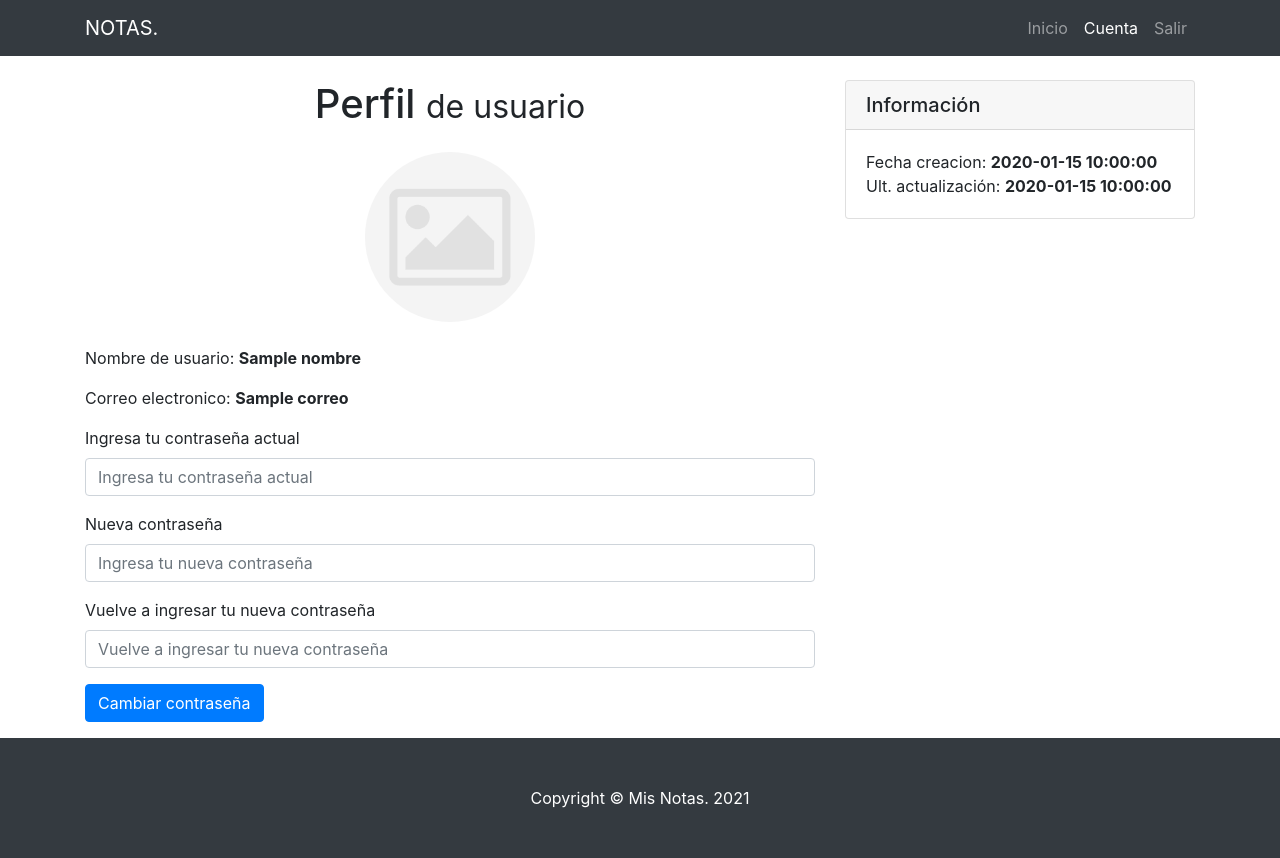
After one commit to danteabrahamdan/notas, a CodeIgniter app: the page made by application/views/account.php in a window 1280 px wide. The commit adds this page. Run offline with CodeIgniter, Linux system fonts and the light colour scheme; tables that the repository leaves empty or names only in its code hold one stand-in row (values such as "Sample post"); the template is opened without the code that fills it: most values are stand-ins (such as "Sample title", 1, 10 or a date in 2020); data that the repository does not hold is empty; some libraries are stand-ins or nearby versions.

Commit message:
Clase 10 Modulo 1

```diff
--- a/application/config/routes.php
+++ b/application/config/routes.php
@@ -5,6 +5,7 @@ defined('BASEPATH') OR exit('No direct script access allowed');
 $route['default_controller'] = 'pages';
 $route['home'] = 'pages';
 $route['recyclebin'] = 'pages/recyclebin';
+$route['account'] = 'pages/account';
 $route['login'] = 'pages/login';
 $route['register'] = 'pages/register';
 $route['404_override'] = 'pages/nopagefound';
@@ -15,3 +16,4 @@ $route['signup'] = 'usuarios/signup';
 $route['signin'] = 'usuarios/login';
 $route['nuevanota'] = 'pages/nuevanota';
 $route['actualizarnota'] = 'pages/actualizarNota';
+$route['cambiopwd'] = 'usuarios/cambiarPwd';
--- a/application/models/usuario.php
+++ b/application/models/usuario.php
@@ -30,4 +30,10 @@ class Usuario extends CI_Model {
     $sql = "select * from usuarios where correo='".$data['correo']."' and password = '".$data['password']."'";
     return ($this->devuelveData($sql));
   }
+
+  public function updateUser($data) {
+    $sql = "update Usuarios set password = '".$data['passwordnew']."' where id = ".$this->session->userdata('id');
+    $query = $this->db->query($sql);
+    return $query;
+  }
 }
--- /dev/null
+++ b/application/views/account.php
@@ -0,0 +1,139 @@
+<!DOCTYPE html>
+<html lang="en">
+<head>
+  <meta charset="utf-8">
+  <meta name="viewport" content="width=device-width, initial-scale=1, shrink-to-fit=no">
+  <meta name="description" content="">
+  <meta name="author" content="">
+  <title>Perfil</title>
+  <!-- Bootstrap core CSS -->
+  <link rel="stylesheet" href="<?php echo base_url(); ?>res/css/bootstrap.min.css">
+  <link rel="stylesheet" href="https://maxcdn.bootstrapcdn.com/font-awesome/4.5.0/css/font-awesome.min.css">
+  <style>
+    .img-center-v {
+      width: 100%;
+      display: flex;
+      justify-content: center;
+      align-items: center;
+    }
+
+    .w170 {
+      display: flex;
+      width: 170px;
+      height: 170px;
+      border-radius: 50%;
+    }
+  </style>
+</head>
+<body style="padding-top: 56px;">
+
+	<!-- Navigation -->
+  <nav class="navbar navbar-expand-lg navbar-dark bg-dark fixed-top">
+    <div class="container">
+      <a class="navbar-brand" href="./">NOTAS.</a>
+      <button class="navbar-toggler" type="button" data-toggle="collapse" data-target="#navbarResponsive" aria-controls="navbarResponsive" aria-expanded="false" aria-label="Toggle navigation">
+        <span class="navbar-toggler-icon"></span>
+      </button>
+      <div class="collapse navbar-collapse" id="navbarResponsive">
+        <ul class="navbar-nav ml-auto">
+          <li class="nav-item">
+            <a class="nav-link" href="home">Inicio</a>
+          </li>
+          <li class="nav-item active">
+            <a class="nav-link" href="account">Cuenta
+              <span class="sr-only">(current)</span>
+            </a>
+          </li>
+          <li class="nav-item">
+            <a class="nav-link" href="<?php echo base_url(); ?>usuarios/logout">Salir</a>
+          </li>
+        </ul>
+      </div>
+    </div>
+  </nav>
+
+  <!-- Page Content -->
+  <div class="container">
+    <div class="row">
+      <!-- Blog Entries Column -->
+      <div class="col-md-8">
+        <h1 class="my-4" style="text-align: center;">Perfil
+          <small>de usuario</small>
+        </h1>
+
+        <div>
+          <div class="card-mb-4">
+            <div class="img-center-v">
+              <img src="<?php echo base_url(); ?>res/img/no-image.png" alt="imagen perfil" class="w170">
+            </div>
+            <br>
+            <p>Nombre de usuario: <strong><?php echo $nombre; ?></strong></p>
+            <p>Correo electronico: <strong><?php echo $correo; ?></strong></p>
+
+            <?php if($showMsg) : ?>
+              <div class="alert alert-<?php echo $tipo; ?>" role="alert">
+                <small><?php echo $msg; ?></small>
+              </div>
+            <?php endif; ?>
+
+            <form role="form" action="cambiopwd" method="POST">
+              <div class="form-group">
+                <label for="exampleFormControlInput1">Ingresa tu contraseña actual</label>
+                <input type="password" class="form-control" id="exampleFormControlInput1" placeholder="Ingresa tu contraseña actual" name="password" required>
+              </div>
+              <div class="form-group">
+                <label for="exampleFormControlInput2">Nueva contraseña</label>
+                <input type="password" class="form-control" id="exampleFormControlInput2" placeholder="Ingresa tu nueva contraseña" name="passwordnew" required>
+              </div>
+              <div class="form-group">
+                <label for="exampleFormControlInput3">Vuelve a ingresar tu nueva contraseña</label>
+                <input type="password" class="form-control" id="exampleFormControlInput3" placeholder="Vuelve a ingresar tu nueva contraseña" name="passwordrenew" required>
+              </div>
+              <div class="form-group">
+                <input type="submit" value="Cambiar contraseña" class="btn btn-primary">
+              </div>
+            </form>
+          </div>
+        </div>
+      </div>
+
+      <!-- Sidebar Widgets Column -->
+      <div class="col-md-4">
+        <!-- Categories Widget -->
+        <div class="card my-4">
+          <h5 class="card-header">Información</h5>
+          <div class="card-body">
+            <div class="row">
+              <div class="col-lg-12">
+                <ul class="list-unstyled mb-0">
+                  <li>
+                    Fecha creacion: <strong><?php echo $created; ?></strong>
+                  </li>
+                  <li>
+                    Ult. actualización: <strong><?php echo $updated; ?></strong>
+                  </li>
+                </ul>
+              </div>
+            </div>
+          </div>
+        </div>
+      </div>
+    </div>
+  </div>
+  <!-- /.container -->
+
+  <!-- Footer -->
+  <footer class="py-5 bg-dark">
+    <div class="container">
+      <p class="m-0 text-center text-white" id="presYear">Copyright &copy; Mis Notas.</p>
+    </div>
+  </footer>
+
+	<!-- Bootstrap core JavaScript -->
+  <script src="<?php echo base_url(); ?>res/js/jquery-3.4.1.slim.min.js"></script>
+  <script src="<?php echo base_url(); ?>res/js/popper.min.js"></script>
+  <script src="<?php echo base_url(); ?>res/js/bootstrap.min.js"></script>
+  <script src="<?php echo base_url(); ?>res/js/app.js"></script>
+
+</body>
+</html>
--- a/application/views/home.php
+++ b/application/views/home.php
@@ -45,7 +45,7 @@
             </a>
           </li>
           <li class="nav-item">
-            <a class="nav-link" href="#">Cuenta</a>
+            <a class="nav-link" href="account">Cuenta</a>
           </li>
           <li class="nav-item">
             <a class="nav-link" href="<?php echo base_url(); ?>usuarios/logout">Salir</a>
```
Also changed, not shown: application/controllers/pages.php (+17 -0 lines), application/controllers/usuarios.php (+52 -0 lines), res/img/index.html (added, +11 -0 lines), res/img/no-image.png (added).
